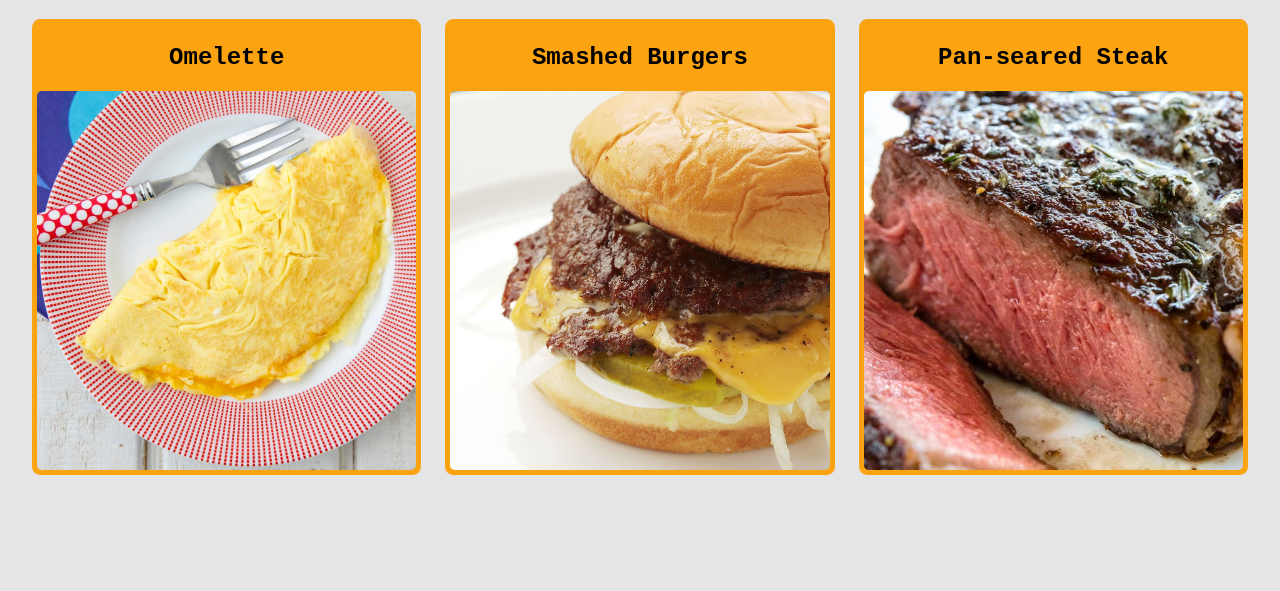
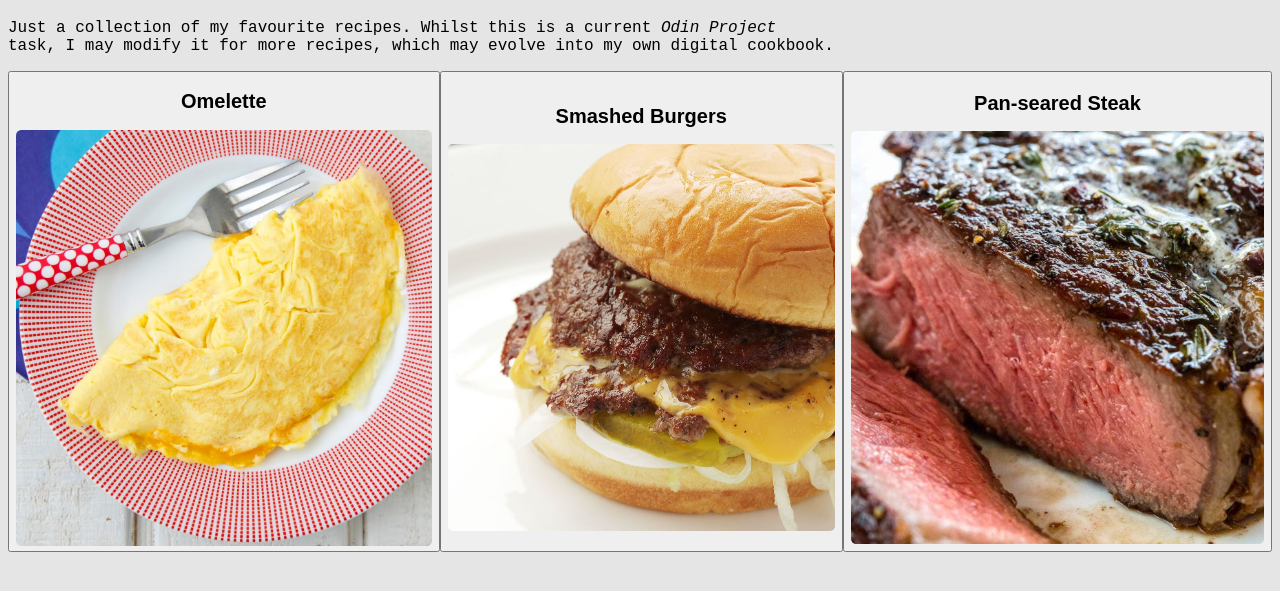
Before and after one commit to malamunyx/odin-recipes, a plain HTML site: page index.html in a window 1280 px wide. Shown: the part 61-652 px from the top of the page. Drawn offline with Linux system fonts and the light colour scheme.

Commit message:
Added button for recipes

```diff
--- a/index.html
+++ b/index.html
@@ -7,19 +7,21 @@
 	</head>
 	<body>
 		<h1>Odin Recipes</h1>
+		<p> Just a collection of my favourite recipes. Whilst this is a current <em>Odin Project</em> <br>
+		task, I may modify it for more recipes, which may evolve into my own digital cookbook. </p>
 		<div class="content">
-			<div class="item">
+			<button onclick="window.location.href='recipes/omelette.html'">
 				<h2>Omelette</h2>
 				<img src="images/omelette.jpg" alt="Image of an omelette">
-			</div>
-			<div class="item">
+			</button>
+			<button onclick="window.location.href='recipes/smashed-burgers.html'">
 				<h2>Smashed Burgers</h2>
 				<img src="images/smash-burgers.jpg" alt="Image of some smashed patty burgers">
-			</div>
-			<div class="item">
+			</button>
+			<button onclick="window.location.href='recipes/steak.html'">
 				<h2>Pan-seared Steak</h2>
 				<img src="images/steak.jpg" alt="Image of steak">
-			</div>
+			</button>
 		</div>
 	</body>
 </html>
```
